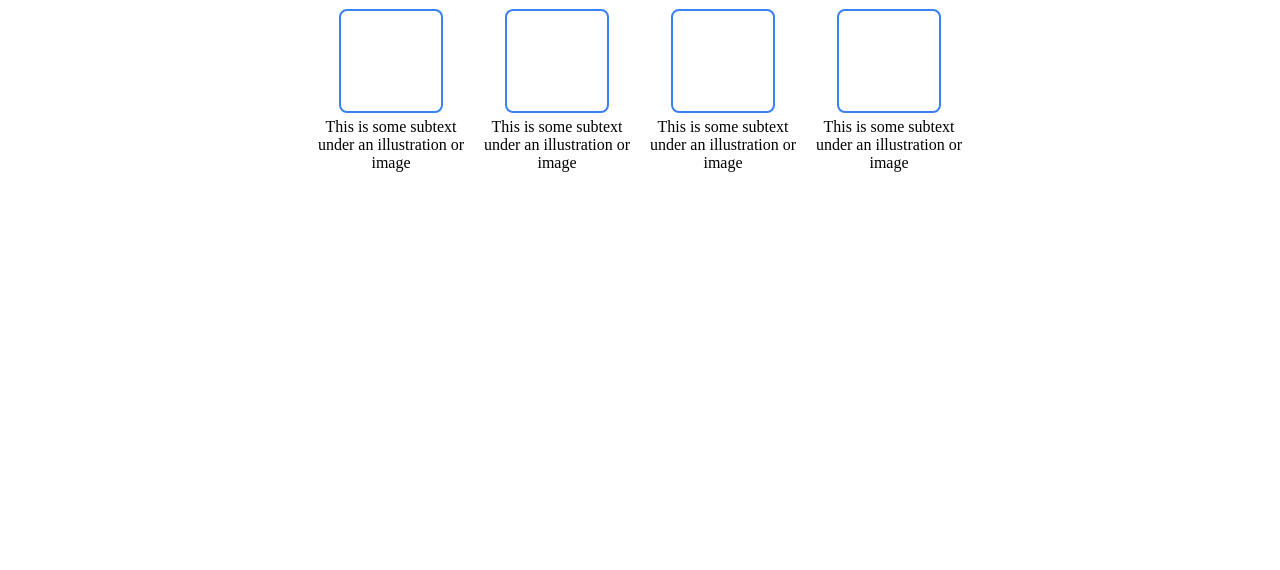
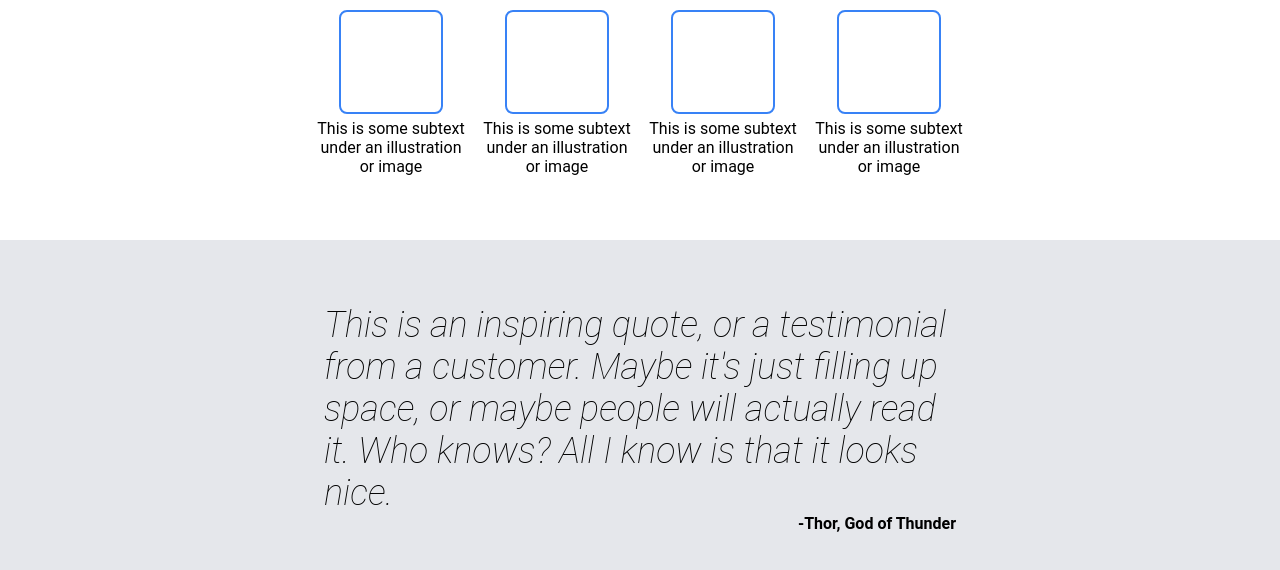
Before and after one commit to jclark1913/Flexbox-Landing-Page, a plain HTML site: page index.html in a window 1280 px wide. Shown: the part 452-1022 px from the top of the page. Before the commit the page ends 800 px from the top, so only its background shows below. Drawn offline with Linux system fonts and the light colour scheme.

Commit message:
Add Quote Section
- Add quote Section
- Add formatting for section

```diff
--- a/index.html
+++ b/index.html
@@ -75,6 +75,16 @@
         </div>
     </div>
 
+    <div class="container-quote">
+        <div class="quote">
+            This is an inspiring quote, or a testimonial from a customer. Maybe it's just filling up space, or maybe
+            people will actually read it. Who knows? All I know is that it looks nice.
+        </div>
+        <div class="author">
+            -Thor, God of Thunder
+        </div>
+    </div>
+
 </body>
 
 </html>
--- a/style.css
+++ b/style.css
@@ -1,5 +1,6 @@
 body {
     margin: 0;
+    font-family: "Roboto";
 }
 
 .logo {
@@ -123,3 +124,28 @@ a {
     height: 100px;
     width: 100px;
 }
+
+/* QUOTE */
+
+.container-quote {
+    display: flex;
+    flex-flow: column wrap;
+    justify-content: center;
+    align-items: center;
+    background-color: #E5E7EB;
+    padding: 64px;
+}
+
+.quote {
+    font-size: 36px;
+    font-weight: 100;
+    font-style: italic;
+    max-width: 632px;
+}
+
+.author {
+    text-align: right;
+    min-width: 632px;
+    font-weight: bold;
+
+}
```
